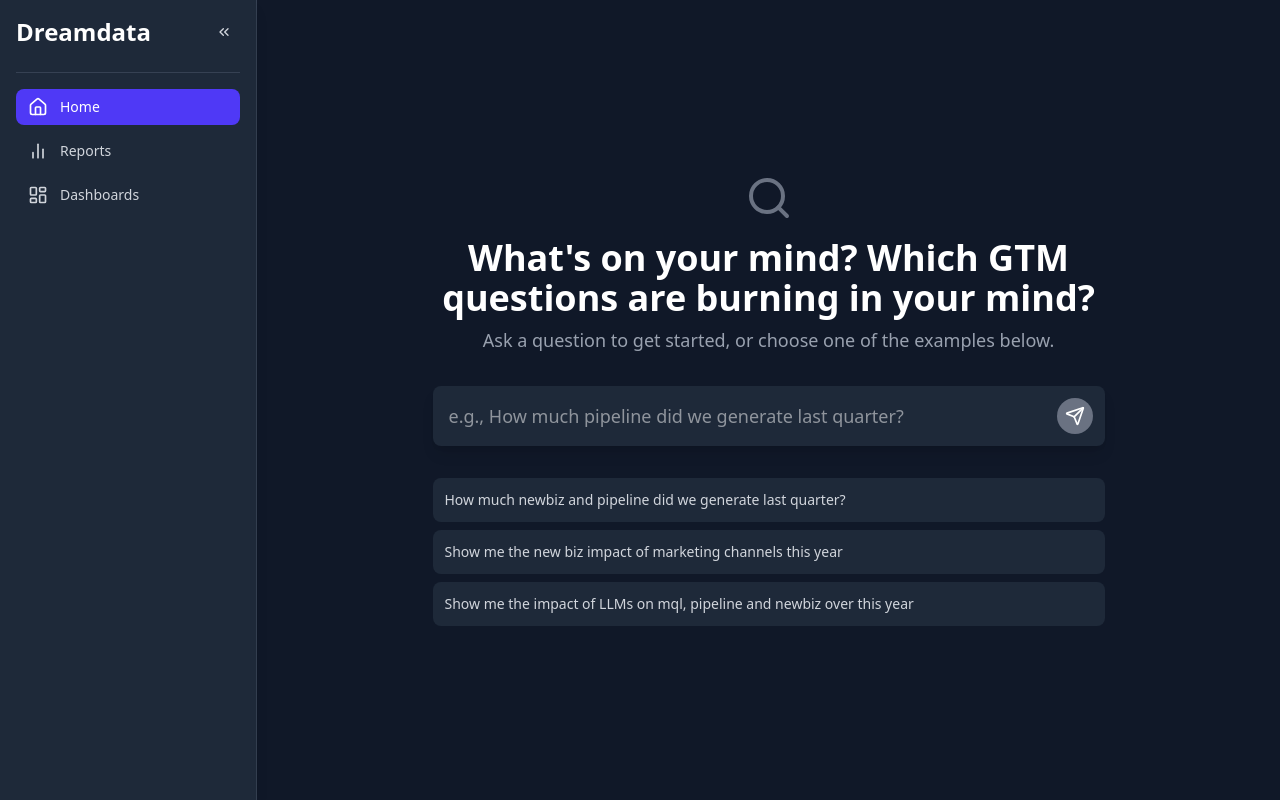
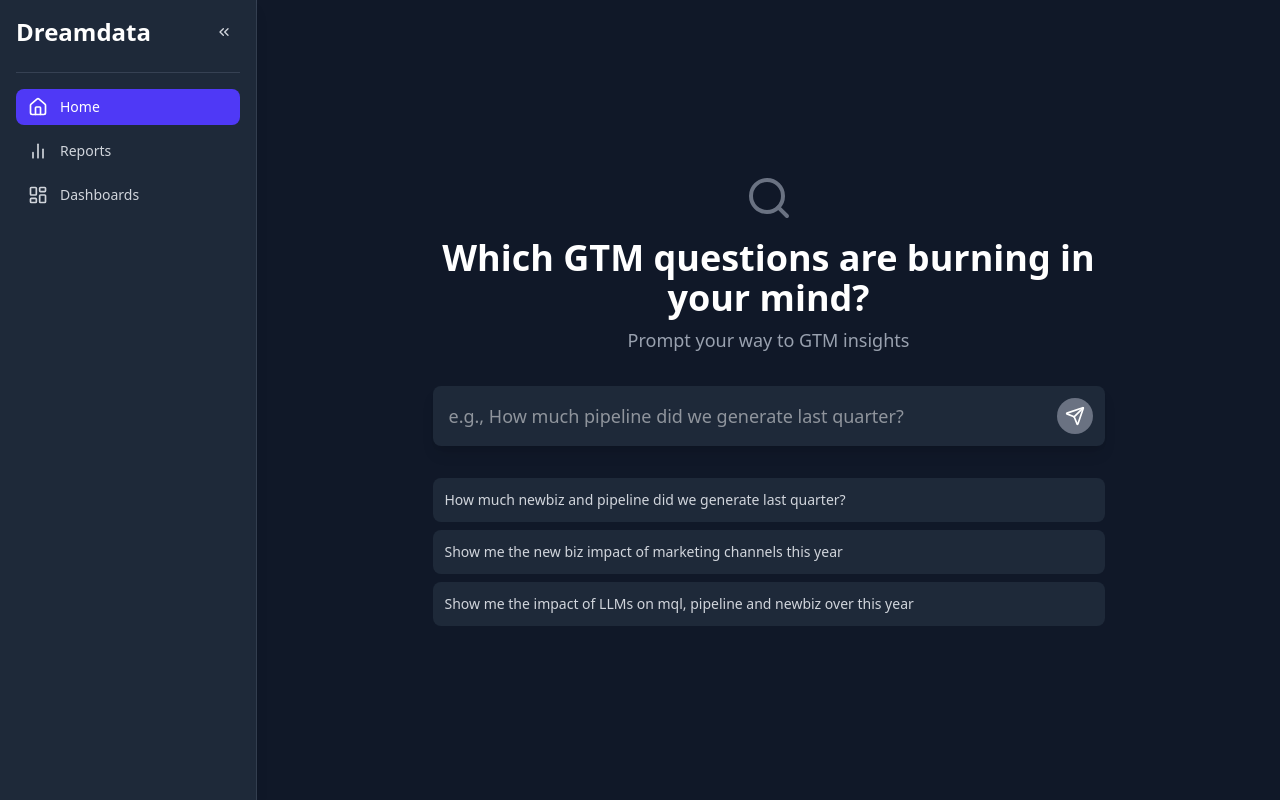
Before and after one commit to larsGroennegaard/reporting-demo-app, a Next.js app: page / in a window 1280 px wide. Built offline with nearby package versions, Linux system fonts and the light colour scheme.

Commit message:
refactor: update text in homepage for clarity and improve user guidance

```diff
--- a/app/components/SideNav.tsx
+++ b/app/components/SideNav.tsx
@@ -1,4 +1,4 @@
-// app/components/SideNav.tsx
+//  app/components/SideNav.tsx
 "use client";
 
 import Link from "next/link";
--- a/app/page.tsx
+++ b/app/page.tsx
@@ -32,10 +32,10 @@
       <div className="w-full max-w-2xl text-center">
         <Search size={48} className="mx-auto text-gray-500 mb-4" />
         <h1 className="text-4xl font-bold text-white mb-2">
-          What's on your mind? Which GTM questions are burning in your mind?
+          Which GTM questions are burning in your mind?
         </h1>
         <p className="text-lg text-gray-400 mb-8">
-          Ask a question to get started, or choose one of the examples below.
+          Prompt your way to GTM insights
         </p>
         <form onSubmit={handlePrompt} className="relative mb-8">
           <input
```
